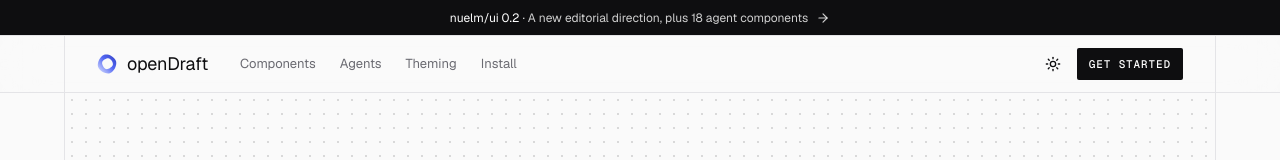
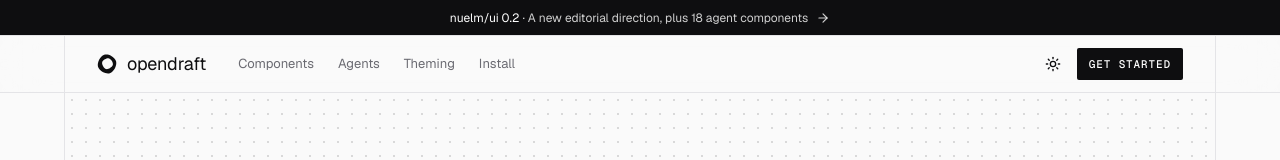
Before and after one commit to nuelmdesign/UI-System, a Next.js app: page / in a window 1280 px wide. Shown: the top 160 px of the page. Built offline with nearby package versions, Linux system fonts and the light colour scheme.

Commit message:
Lowercase opendraft wordmark; solid foreground logo mark
Co-Authored-By: Claude Opus 5.5 <noreply@anthropic.com>
Claude-Session: https://claude.ai/code/session_01CX36SqshoQap7vQcC7bXSg

```diff
--- a/components/docs/docs-shell.tsx
+++ b/components/docs/docs-shell.tsx
@@ -81,7 +81,7 @@ export function DocsShell({
           >
             <LogoMark />
             <span className="font-sans text-lg tracking-[-0.01em]">
-              openDraft
+              opendraft
             </span>
           </nav.Link>
           <nav className="hidden items-center gap-5 text-[13px] text-muted-foreground md:flex">
--- a/components/site/logo-mark.tsx
+++ b/components/site/logo-mark.tsx
@@ -1,27 +1,15 @@
-"use client"
-
-import { useId } from "react"
-
 import { cn } from "@/lib/utils"
 
-/** openDraft mark: an uneven ring shading from deep blue to pale blue. */
+/** opendraft mark: an uneven ring in the foreground color (white in dark, near-black in light). */
 export function LogoMark({ className }: { className?: string }) {
-  const id = useId()
   return (
     <svg
       aria-hidden
       viewBox="0 0 24 24"
-      className={cn("size-5 shrink-0", className)}
+      className={cn("size-5 shrink-0 text-foreground", className)}
     >
-      <defs>
-        <linearGradient id={id} x1="1" y1="0" x2="0" y2="1">
-          <stop offset="0" stopColor="var(--blue-700)" />
-          <stop offset="0.45" stopColor="var(--blue-500)" />
-          <stop offset="1" stopColor="var(--blue-100)" />
-        </linearGradient>
-      </defs>
       <path
-        fill={`url(#${id})`}
+        fill="currentColor"
         fillRule="evenodd"
         d="M22.89 8.63C23.63 11.09 22.8 14.65 21.55 17.04C20.3 19.43 17.84 22.22 15.4 22.99C12.96 23.75 9.28 22.92 6.91 21.64C4.55 20.37 1.93 17.78 1.2 15.34C0.47 12.9 1.3 9.4 2.54 7.01C3.77 4.62 6.17 1.8 8.6 1.01C11.03 0.22 14.75 1 17.13 2.27C19.51 3.54 22.15 6.17 22.89 8.63ZM18.99 13.23C18.62 14.62 17 15.95 15.66 16.76C14.32 17.57 12.33 18.43 10.94 18.09C9.56 17.75 8.14 16.07 7.35 14.71C6.56 13.36 5.84 11.35 6.21 9.97C6.57 8.59 8.21 7.22 9.54 6.44C10.87 5.66 12.81 4.97 14.21 5.3C15.61 5.63 17.13 7.12 17.93 8.44C18.73 9.76 19.37 11.85 18.99 13.23Z"
       />
--- a/components/site/showcase.tsx
+++ b/components/site/showcase.tsx
@@ -105,7 +105,7 @@ function Header() {
         <a href="#" className="flex items-center gap-2.5">
           <LogoMark />
           <span className="font-sans text-lg tracking-[-0.01em]">
-            openDraft
+            opendraft
           </span>
         </a>
         <nav className="hidden items-center gap-6 text-[13px] text-muted-foreground md:flex">
```
